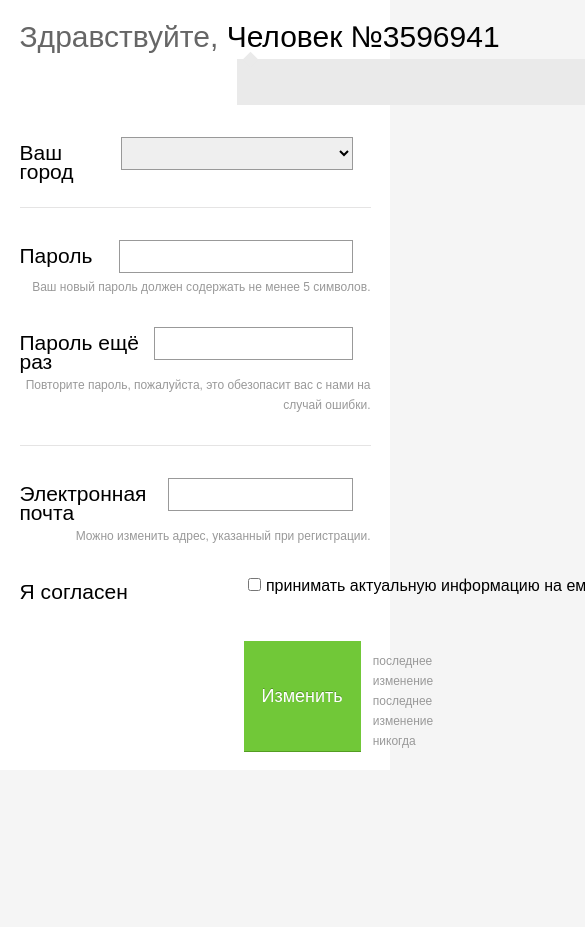
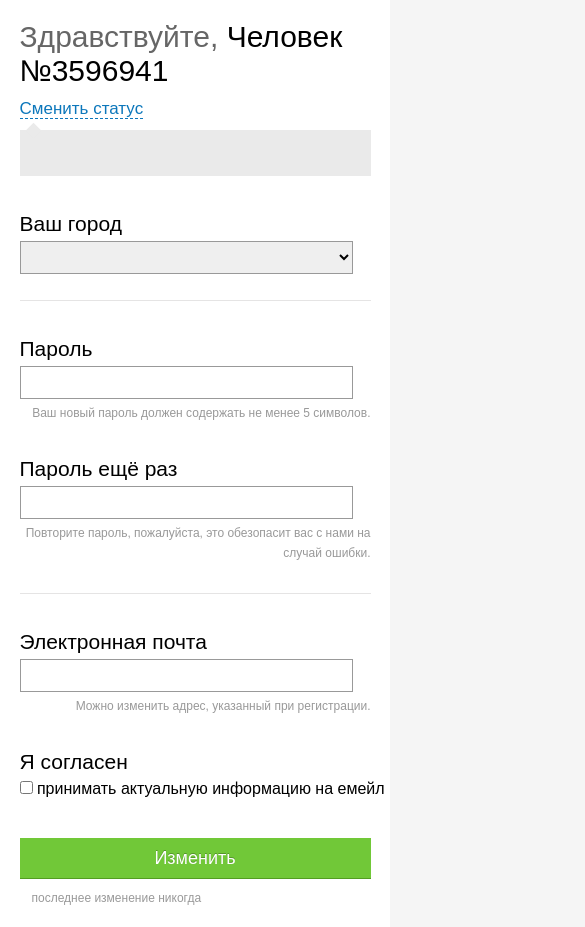
Before and after one commit to irondimk/testAu, a React (Create React App) app: page / in a window 390 px wide. Shown: the top 927 px of the page, 585 px wide, since content can reach past the window. Before the commit the page ends 844 px from the top, so only its background shows below. Built offline with nearby package versions, Linux system fonts and the light colour scheme.

Commit message:
add adaptive

```diff
--- a/src/Components/UserFormPage/FormUser/FormUser.js
+++ b/src/Components/UserFormPage/FormUser/FormUser.js
@@ -9,7 +9,7 @@ import ContainerCitySelect from './SelectTemplate/ContainerCitySelect';
 
 const FormUser = () => {
 
-  let [lastEdit, setLastEdit] = useState("последнее изменение никогда");
+  let [lastEdit, setLastEdit] = useState(" никогда");
 
 
   let createDateString = () => {
--- a/src/Components/UserFormPage/FormUser/FormUserAdaptive.module.scss
+++ b/src/Components/UserFormPage/FormUser/FormUserAdaptive.module.scss
@@ -34,3 +34,29 @@
         }
     }
 }
+
+@media(max-width: 666px){
+    .form{
+        &__input_block{
+            flex-direction: column;
+        }
+        &__label{
+            margin-bottom: 8px;
+        }
+        &__input_wrapper{
+            width: 100%;
+            display: flex;
+            flex-direction: column;
+        }
+        &__checkbox_block{
+            flex-direction: column;
+        }
+        &__submit_block{
+            margin-left: 0;
+            flex-direction: column;
+        }
+        &__input_error{
+            width: 100%;
+        }
+    }
+}
--- a/src/Components/UserFormPage/StatusInput/StatusInput.module.scss
+++ b/src/Components/UserFormPage/StatusInput/StatusInput.module.scss
@@ -26,3 +26,11 @@
         }
     }
 }
+
+
+
+@media(max-width: 666px){
+    .statusBlock{
+        width: 100%;
+    }
+}
--- a/src/Components/UserFormPage/UserFormPageAdaptive.module.scss
+++ b/src/Components/UserFormPage/UserFormPageAdaptive.module.scss
@@ -8,6 +8,28 @@
 @media(max-width: 830px){
     .formPage{
 
-
+        &__header_wrapper{
+            width: auto;
+        }
     }
 }
+
+@media(max-width: 666px){
+    .formPage{
+
+        &__header_wrapper{
+
+        }
+        &__header{
+            display: block;
+            margin-bottom: 10px;
+        }
+        &__editStatus_btn{
+            font-size: 17px;
+        }
+        &__title{
+            margin-bottom: 10px;
+        }
+    }
+
+}
```
